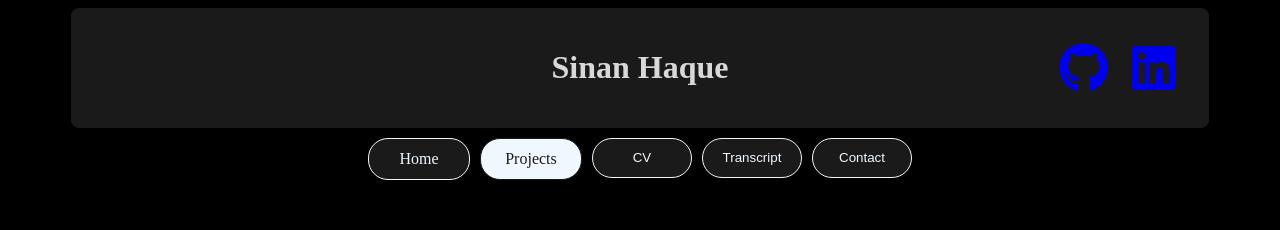
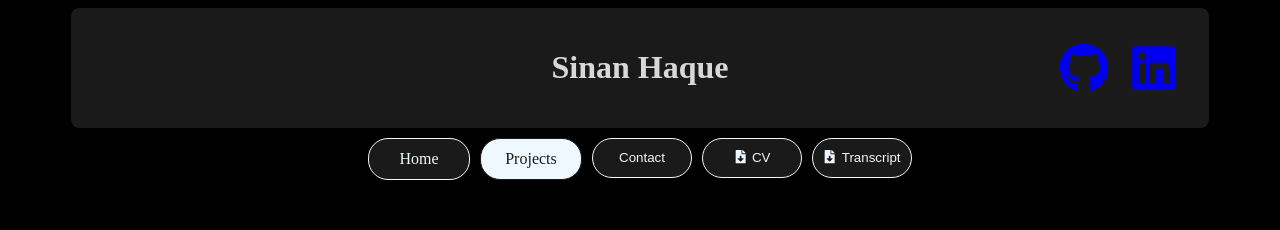
Before and after one commit to SinanMH-101/PersonalWebsite, a React (Vite) app in the folder frontend/: page /projects in a window 1280 px wide. Shown: the top 230 px of the page. Built offline with nearby package versions, Linux system fonts and the light colour scheme; no server answers.

Commit message:
Now Allows Downloads

```diff
--- a/frontend/src/componenets/Navbar.jsx
+++ b/frontend/src/componenets/Navbar.jsx
@@ -1,4 +1,5 @@
-import { NavLink } from "react-router-dom";
+import { Link, NavLink } from "react-router-dom";
+import { FaFileDownload } from "react-icons/fa";
 import styles from "./Navbar.module.css";
 
 const Navbar = () => {
@@ -11,10 +12,28 @@ const Navbar = () => {
             <NavLink to="/" end className={getClass}>Home</NavLink>
             <NavLink to="/projects" className={getClass}>Projects</NavLink>
 
+             <button className={styles.btn}>Contact</button>
+
             {/* Convert these to real routes later */}
-            <button className={styles.btn}>CV</button>
-            <button className={styles.btn}>Transcript</button>
-            <button className={styles.btn}>Contact</button>
+            <Link to="/files/Sinan Haque CV.pdf" target="_blank" download>
+                <button className={styles.btn}>
+                    <div className={styles.dwn}>
+                        <FaFileDownload /> CV
+                    </div>
+                </button>
+            </Link>
+
+            <Link to="/files/Transcript-Sinan.pdf" target="_blank" download>
+                <button className={styles.btn}>
+                    <div className={styles.dwn}>
+                        <FaFileDownload /> Transcript
+                    </div>
+                </button>
+
+
+            </Link>
+
+
         </div>
     );
 };
--- a/frontend/src/componenets/Navbar.module.css
+++ b/frontend/src/componenets/Navbar.module.css
@@ -35,3 +35,8 @@
     color: #1a1a1a;
     border-color: #1a1a1a;
 }
+
+.dwn{
+    display: flex;
+    gap: 5px;
+}
```
Also changed, not shown: 2 other files (tests, documents, lock files or other folders).
